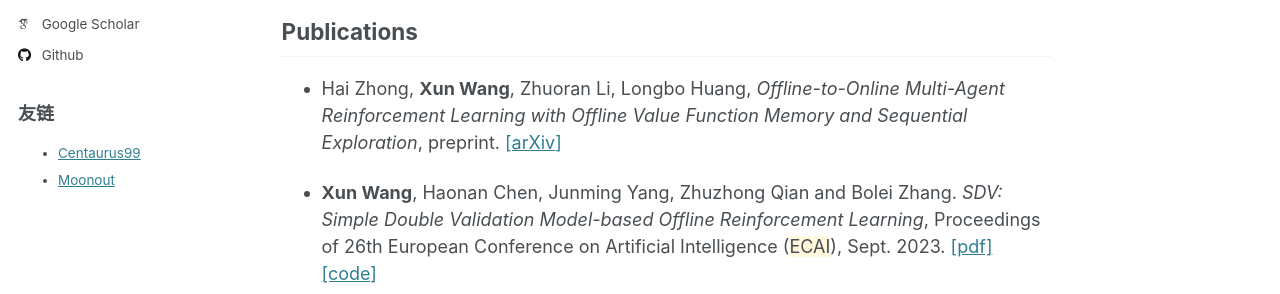
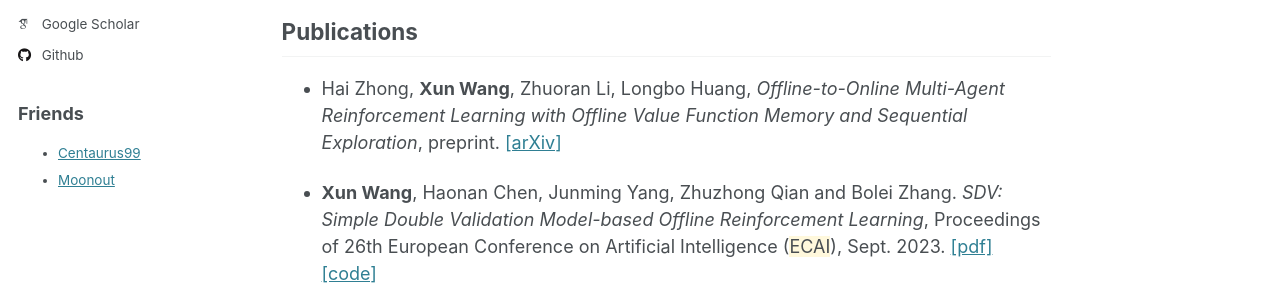
Before and after one commit to Misakau/Misakau.github.io, a Jekyll site: the page built from _pages/about.md, in a window 1280 px wide. Shown: the part 436-730 px from the top of the page. Built offline with Jekyll 4.4.1, drawn with Linux system fonts in a browser that asks for light colours; some web fonts are replaced; comment, search, counter and statistics services are not loaded.

Commit message:
Friends ok

```diff
--- a/_includes/author-profile.html
+++ b/_includes/author-profile.html
@@ -160,7 +160,7 @@
   </div>
 
   <div id="friend-links">
-    <h3>友链</h3>
+    <h3>Friends</h3>
     <ul>
         {% for friend in site.data.friends %}
         <li><a href="{{ friend.url }}" target="_blank">{{ friend.name }}</a></li>
```
